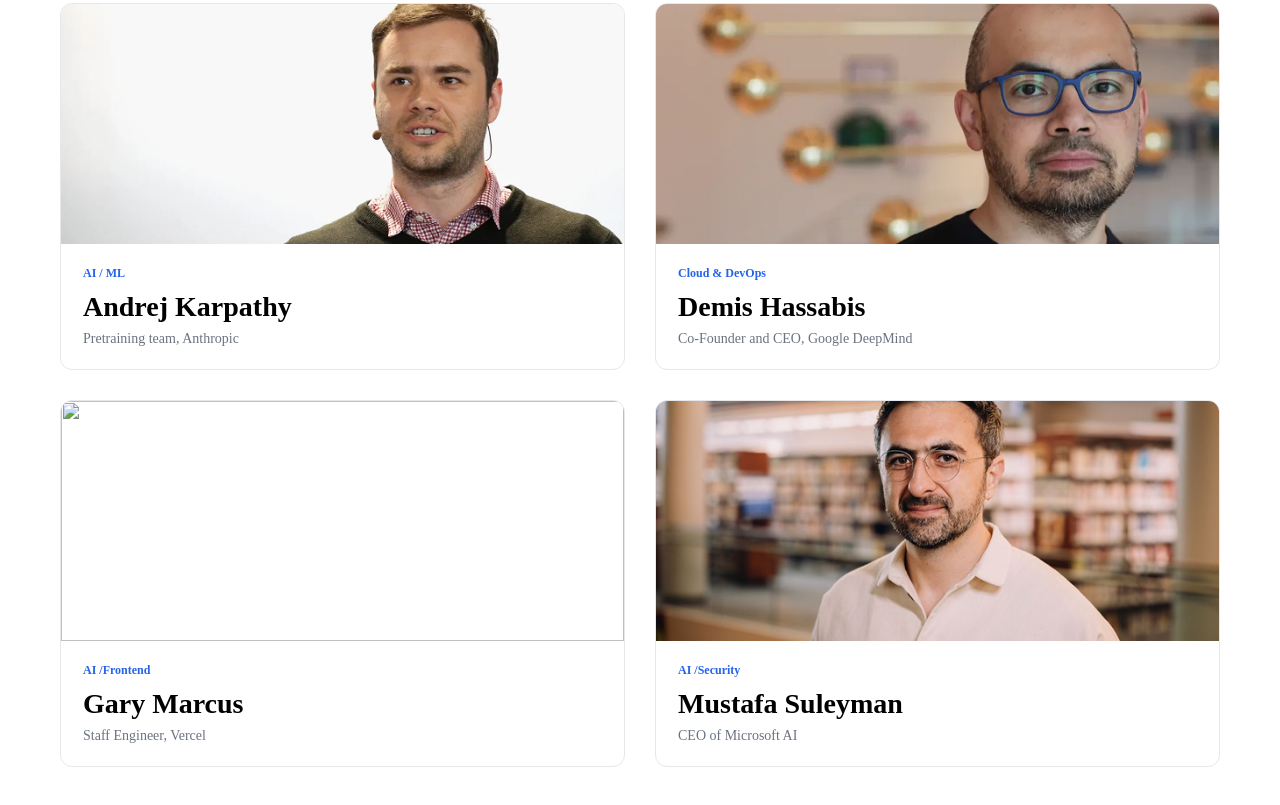
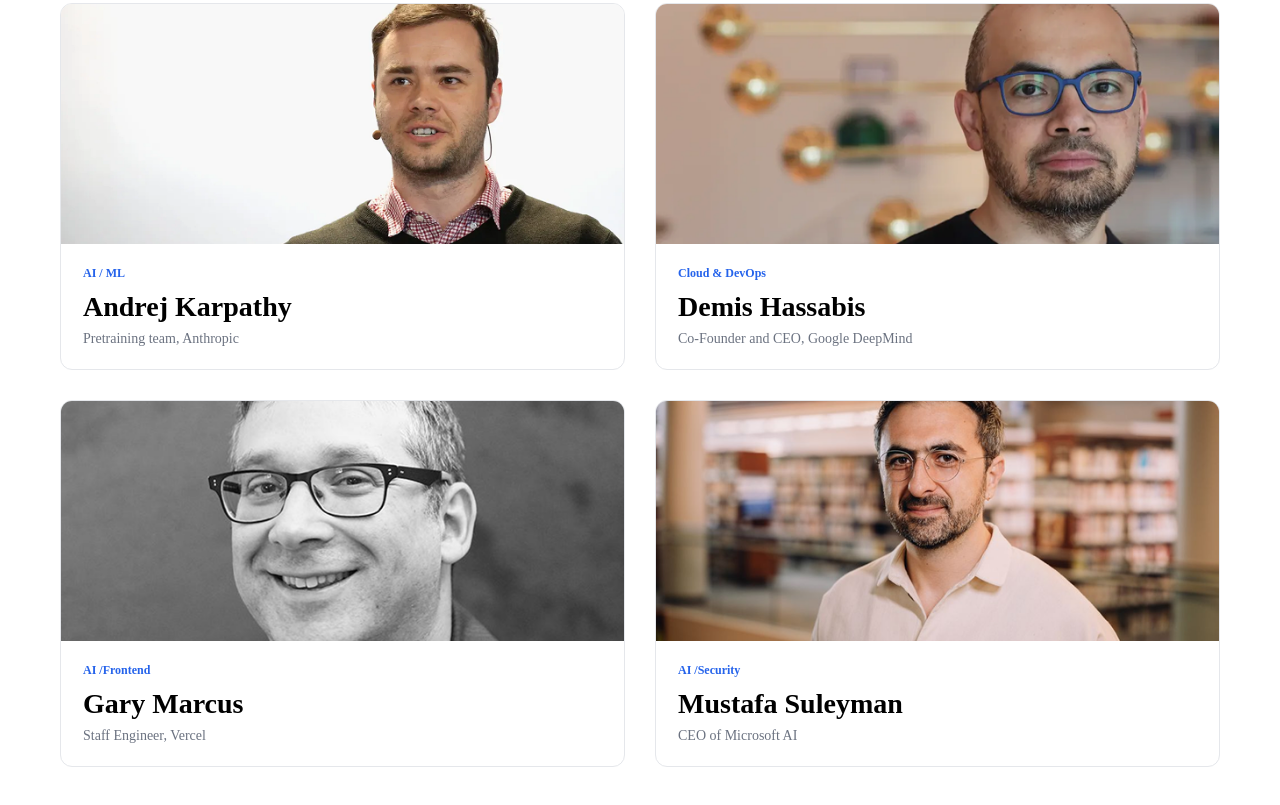
Before and after one commit to mdabdullahallkafe24/First-Assignment, a plain HTML site: page index.html in a window 1280 px wide. Shown: the part 964-1769 px from the top of the page. Drawn offline with Linux system fonts and the light colour scheme; the site is published under a folder, as on GitHub Pages, so addresses that start at the root find nothing.

Commit message:
Update portfolio design

```diff
--- a/index.html
+++ b/index.html
@@ -94,7 +94,7 @@
 
 
                                              <div class="speaker-cards">
-                                            <img src="/Images/gary.png" alt="">
+                                            <img src="Images/gary.png" alt="">
 
 
                              <div class="card-content">
@@ -138,5 +138,21 @@
 
 
 
+
+
+
+
+
+
+
+
+
+
+
+
+
+
+
+
 </body>
 </html>
```
